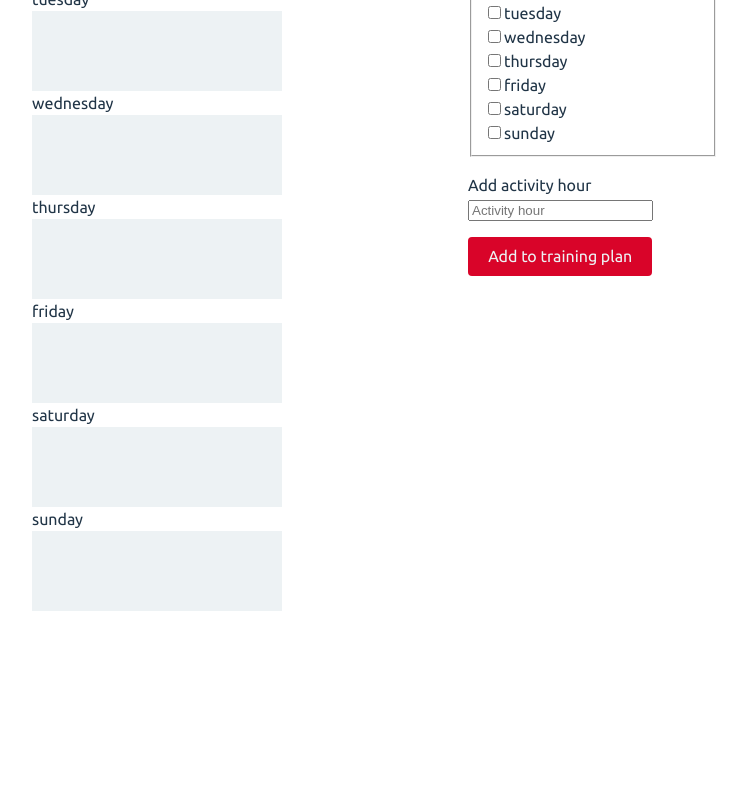
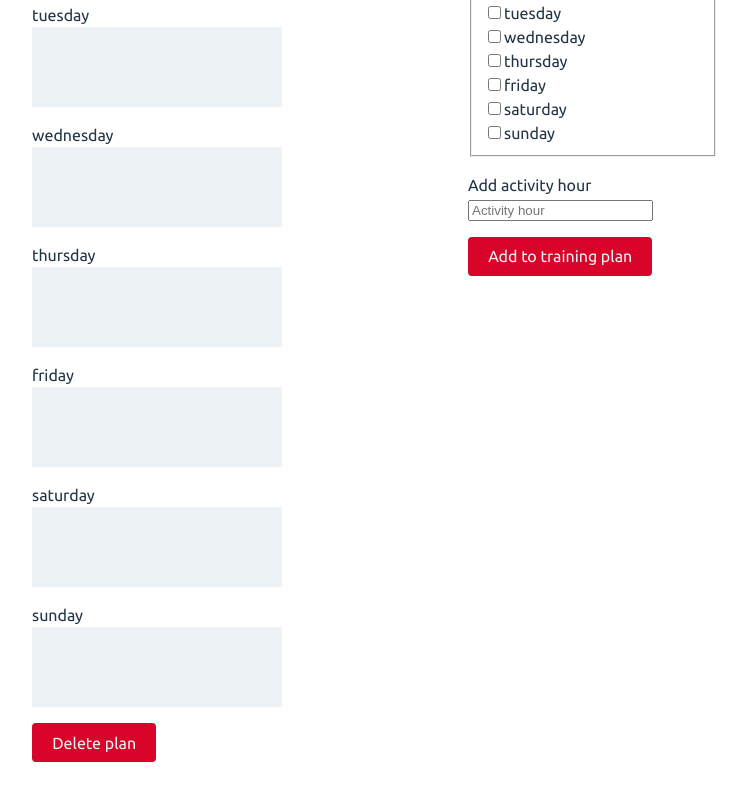
Before and after one commit to AnnaKus5/YourTrainingPlan, a React (Vite) app in the folder my-training-plan/: page / in a window 1280 px wide. Shown: the part 348-1148 px from the top of the page, without its empty margins (265-1012 px from the left). Before the commit the page ends 1023 px from the top, so only its background shows below. Built offline with nearby package versions, Linux system fonts and the light colour scheme.

Commit message:
Add styles

```diff
--- a/my-training-plan/src/AddActivitySection.jsx
+++ b/my-training-plan/src/AddActivitySection.jsx
@@ -17,7 +17,7 @@ export default function AddActivitySection(props) {
         )
     })
     return (
-        <div className="add-activity-container">
+        <form className="add-activity-container">
             <div className="input-container">
             <label htmlFor="activity">Add Activity</label>
             <input
@@ -45,6 +45,6 @@ export default function AddActivitySection(props) {
             />
             </div>
             <button onClick={props.changeDataTraining}>Add to training plan</button>
-        </div>
+        </form>
     )
 }
--- a/my-training-plan/src/App.css
+++ b/my-training-plan/src/App.css
@@ -20,12 +20,18 @@ header, nav {
 .day-square {
   background-color: #EDF2F4;
   min-width: 250px;
+  max-width: 500px;
   min-height: 80px;
+  margin-bottom: 1rem;
 }
 
 .add-activity-container {
   margin-top: 2rem;
   max-width: 250px;
+}
+
+.activity {
+  margin-top: 0;
 }
 
 .input-container {
--- a/my-training-plan/src/App.jsx
+++ b/my-training-plan/src/App.jsx
@@ -4,8 +4,6 @@ import WeekSection from './WeekSection'
 import AddActivitySection from './AddActivitySection'
 
 export default function App() {
-
-  const weekDays = ["monday", "tuesday", "wednesday", "thursday", "friday", "saturday", "sunday"];
 
   const [ trainingData, setTrainingData ] = useState(createTrainingData())
 
@@ -24,6 +22,7 @@ export default function App() {
 
 
   function createTrainingData() {
+    const weekDays = ["monday", "tuesday", "wednesday", "thursday", "friday", "saturday", "sunday"];
     const data = weekDays.map(day => {
       return {
         day: day,
@@ -34,11 +33,27 @@ export default function App() {
     return data;
   }
 
+  console.log(trainingData)
+
   function findInput(id) {
     return document.getElementById(id);
   }
 
-  function changeDataTraining () {
+  // function checkValidForm(event) {
+
+  // event.preventDefault()
+
+  //   if (findInput("activity").value === "") {
+  //     console.log("Add activity")
+  //   }
+      // if (checkbox?)
+
+    //  changeDataTraining();
+  // }
+
+  function changeDataTraining (event) {
+
+    event.preventDefault()
 
     setTrainingData((prevTrainingData) => {
       let newActivity = findInput("activity").value
@@ -58,7 +73,6 @@ export default function App() {
         }
       })
     })
-    // jak usunąć wartość inputu?
   }
 
   function dayChecked(event) {
@@ -88,7 +102,11 @@ export default function App() {
       <button className="nav-button" id="month-button">MONTH</button>
     </nav>
     <main className="main-container">
-      <WeekSection trainingData={trainingData}/>
+      <WeekSection
+        trainingData={trainingData}
+        setTrainingData={setTrainingData}
+        createTrainingData={createTrainingData}
+        />
       <AddActivitySection
         trainingData={trainingData}
         dayChecked={dayChecked}
--- a/my-training-plan/src/WeekSection.jsx
+++ b/my-training-plan/src/WeekSection.jsx
@@ -3,12 +3,12 @@ import {nanoid} from "nanoid"
 
 export default function WeekSection(props) {
 
-    function findDay(name) {
-        const actualDay = props.trainingData.find((day) => {
-            return day.day === name
-        })
-        return actualDay;
-    }
+    // function findDay(name) {
+    //     const actualDay = props.trainingData.find((day) => {
+    //         return day.day === name
+    //     })
+    //     return actualDay;
+    // }
 
     const weekElements = props.trainingData.map(day => {
 
@@ -30,10 +30,15 @@ export default function WeekSection(props) {
         )
     })
 
+    function deletePlan() {
+        props.setTrainingData(props.createTrainingData())
+    }
+
 
     return (
         <div className="week-section-container">
             {weekElements}
+            <button onClick={deletePlan}>Delete plan</button>
         </div>
     )
 }
```
